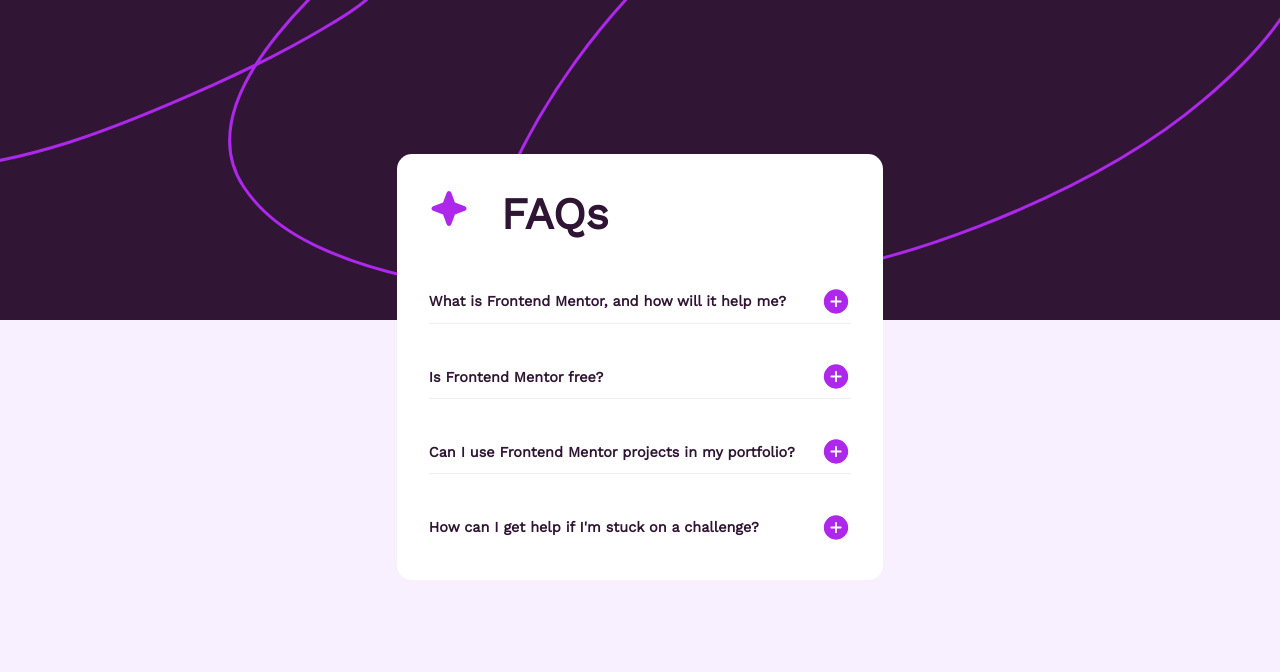
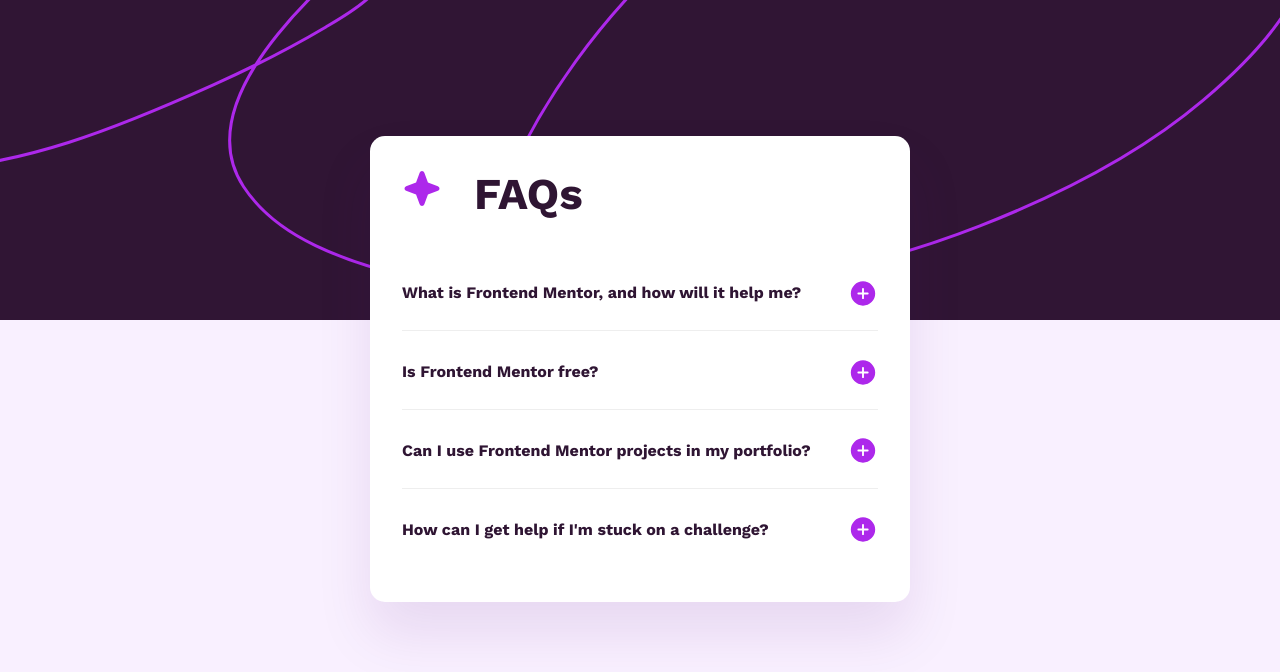
Before and after one commit to pstar8/FAQ-Accordion, a plain HTML site: page index.html in a window 1280 px wide. Drawn offline with Linux system fonts and the light colour scheme.

Commit message:
updated markup, styles and js
Second attempt at the Accordion.

```diff
--- a/index.html
+++ b/index.html
@@ -12,58 +12,55 @@
   <link rel="stylesheet" href="styles.css">
 </head>
 <body>
-  <div class="container">
- <div class="header">
+  <div class="accordion">
+    <header>
         <img src="./assets/images/icon-star.svg" alt="Icon Star">
         <h1> FAQs</h1>
+    </header>
+    <main>
+    <div class="question">
+      <div class="question_title">
+             <h2>What is Frontend Mentor, and how will it help me?</h2>
+             <div class="faq_icon"></div>
            </div>
-    <div class="questions">
-      <div class="heading">
-        <h4>What is Frontend Mentor, and how will it help me?</h4>
-      <img src="./assets/images/icon-plus.svg" alt="Icon Plus" class="icon_plus">
-      <img src="./assets/images/icon-minus.svg" alt="Icon Minus" class="icon_minus">
-      </div>
-      <p>
+           <p class="response">
              Frontend Mentor offers realistic coding challenges to help developers improve their
              frontend coding skills with projects in HTML, CSS, and JavaScript. It's suitable for
              all levels and ideal for portfolio building.
            </p>
            </div>
-    <div class="questions">
-      <div class="heading">
-        <h4> Is Frontend Mentor free?</h4>
-      <img src="./assets/images/icon-plus.svg" alt="Icon Plus" class="icon_plus">
-      <img src="./assets/images/icon-minus.svg" alt="Icon Minus" class="icon_minus">
+         <div class="question">
+           <div class="question_title">
+             <h2> Is Frontend Mentor free?</h2>
+             <div class="faq_icon"></div>
            </div>
-   <p>
+        <p class="response">
          Yes, Frontend Mentor offers both free and premium coding challenges, with the free
          option providing access to a range of projects suitable for all skill levels.
         </p>
          </div>
-    <div class="questions">
-      <div class="heading">
-        <h4>Can I use Frontend Mentor projects in my portfolio?</h4>
-      <img src="./assets/images/icon-plus.svg" alt="Icon Plus" class="icon_plus">
-      <img src="./assets/images/icon-minus.svg" alt="Icon Minus" class="icon_minus">
+         <div class="question">
+           <div class="question_title">
+             <h2>Can I use Frontend Mentor projects in my portfolio?</h2>
+             <div class="faq_icon"></div>
            </div>
-    <p>
+         <p class="response">
            Yes, you can use projects completed on Frontend Mentor in your portfolio. It's an excellent
          way to showcase your skills to potential employers!
          </p>
          </div>
-    <div>
-      <div class="heading">
-        <h4> How  can I get help if I'm stuck on a challenge?</h4>
-      <img src="./assets/images/icon-plus.svg" alt="Icon Plus" class="icon_plus">
-      <img src="./assets/images/icon-minus.svg" alt="Icon Minus" class="icon_minus">
+         <div class="question">
+           <div class="question_title">
+             <h2> How  can I get help if I'm stuck on a challenge?</h2>
+             <div class="faq_icon"></div>
            </div>
-    <p>
+         <p class="response">
            The best place to get help is inside Frontend Mentor's Discord community. There's a help
            channel where you can ask questions and seek support from other community members.
          </p>
          </div>
        </div>
-
+  </main>
  <script src="script.js"></script>
 </body>
 </html>
--- a/script.js
+++ b/script.js
@@ -1,10 +1,25 @@
-const plus = document.querySelectorAll(".icon_plus")
-const minus = document.querySelectorAll(".icon_minus")
+document.addEventListener('DOMContentLoaded', () => {
+    const faqGroups = document.querySelectorAll('.accordion');
 
-plus.forEach( plus =>{
-    plus.addEventListener ('click', () => {
-        minus.classList.toggle(2000)
-        plus.style.display = 'none'
-        minus.style.display = 'block'
-    })
-})
+    faqGroups.forEach((faqGroup) => {
+      const faqContainer = faqGroup.querySelector('.question');
+      const icon = faqGroup.querySelector('.faq_icon');
+      const response = faqGroup.querySelector('.response');
+
+      faqContainer.addEventListener('click', (event) => {
+        // Toggle open/closed state
+        icon.classList.toggle('open');
+        response.classList.toggle('open');
+
+        // Close other FAQs
+        faqGroups.forEach((otherGroup) => {
+          if (otherGroup !== faqGroup) {
+            const otherIcon = otherGroup.querySelector('.faq_icon');
+            const otherResponse = otherGroup.querySelector('.response');
+            otherIcon.classList.remove('open');
+            otherResponse.classList.remove('open');
+          }
+        });
+      });
+    });
+  });
--- a/styles.css
+++ b/styles.css
@@ -1,6 +1,16 @@
 @font-face {
     font-family: 'WorkSans-Regular';
     src: url(./assets/fonts/static/WorkSans-Regular.ttf);
+}
+
+@font-face {
+    font-family: 'WorkSans-Bold';
+    src: url(./assets/fonts/static/WorkSans-Bold.ttf);
+}
+
+@font-face {
+    font-family: 'WorkSans-SemiBold';
+    src: url(./assets/fonts/static/WorkSans-SemiBold.ttf);
 }
 
 *{
@@ -16,11 +26,11 @@ body {
     text-decoration: none;
     display: flex;
     justify-content: center;
-    padding: 2rem;
+    padding: 2.5rem;
     padding-bottom: 10rem;
 }
 
-body .container{
+body .accordion{
     display: flex;
     flex-direction: column;
     justify-content: center;
@@ -29,57 +39,85 @@ body .container{
     padding: 2rem;
     color: hsl(292, 42%, 14%);
     border-radius: 15px;
+    box-shadow: 0 32px 56px 0 rgba(80, 0, 118, 0.1);
 }
 
 h1 {
     font-size: 2.75rem;
     font-weight: 700;
+    font-family: 'WorkSans-Bold';
 }
 
-body .header{
+header{
     display: flex;
     align-items: flex-start;
     gap: 2rem;
-    padding-bottom: .5rem;
 }
 
-body .heading .icon_minus{
+body .question_title .icon_minus{
     display: none;
 }
 
-body div{
-    padding: .175rem 0;
+main div{
+    padding:.50rem 0;
+    margin: .20rem 0;
 }
 
-body .questions{
+main .question{
     border-bottom: 1px solid #eee;
 }
 
-body div .heading{
+main .question:nth-last-child(1){
+    border-bottom: none;
+}
+
+main .question_title{
     display: flex;
     justify-content: space-between;
     align-items: center;
     gap: 1rem;
 }
 
-
-body div p {
+ main .response {
     max-height:0;
     overflow: hidden;
     color: hsl(292, 16%, 49%);
     font-weight: 400;
-    font-size: smaller;
+    line-height: 1.5rem;
+    font-size: .9rem;
+    font-family: 'WorkSans-SemiBold';
+    transition: 0.45s ease;
 }
 
-body div h4{
-    font-size: .9rem;
+main .response.open{
+    overflow: visible;
+    max-height: 500px;
 }
 
-h4:hover{
-    color: hsl(291, 100%, 50%);
+h2{
+    font-size:1rem;
+    font-family: 'WorkSans-Bold';
+}
+
+h2:hover{
+    color: hsl(297, 100%, 50%);
     cursor: pointer;
 }
 
+.faq_icon{
+    border: 0px;
+    width: 30px;
+    height: 30px;
+    background-image: url(./assets/images/icon-plus.svg);
+    background-color: transparent;
+    cursor: pointer;
+    transition: 0.3s ease;
+}
+
+.faq_icon.open{
+    background-image: url(./assets/images/icon-minus.svg);
+    transition: 0.3s ease;
+}
 /* MOBILE DESIGN */
 
 @media screen and (max-width: 767px) {
@@ -89,12 +127,16 @@ h4:hover{
         background-repeat: no-repeat;
         background-position: top;
     }
-    body .container{
+    body .accordion{
         margin-top: 25%;
     }
 
-    body h1 {
+    h1 {
         font-size: 2rem;
+    }
+
+    h2{
+        font-size: .9rem;
     }
 }
 
@@ -106,8 +148,9 @@ h4:hover{
         background-position: top;
     }
 
-    body .container{
-        width: 40%;
-        margin-top: 10%;
+    body .accordion{
+        min-width: 530px;
+        width: 45%;
+        margin-top: 8%;
     }
 }
```
Also changed, not shown: 1 other file. Lines whose indentation alone changed are shown as unchanged.
